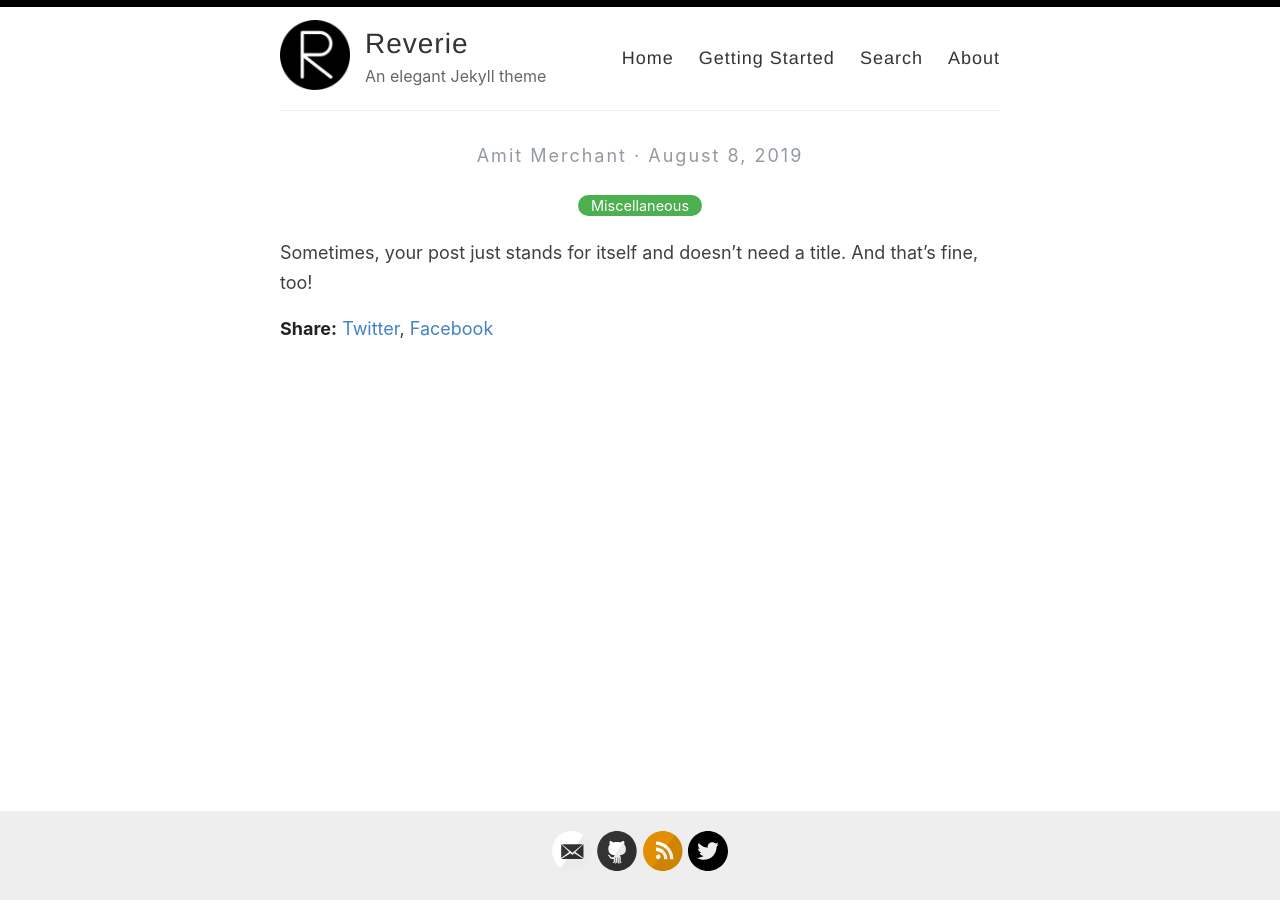
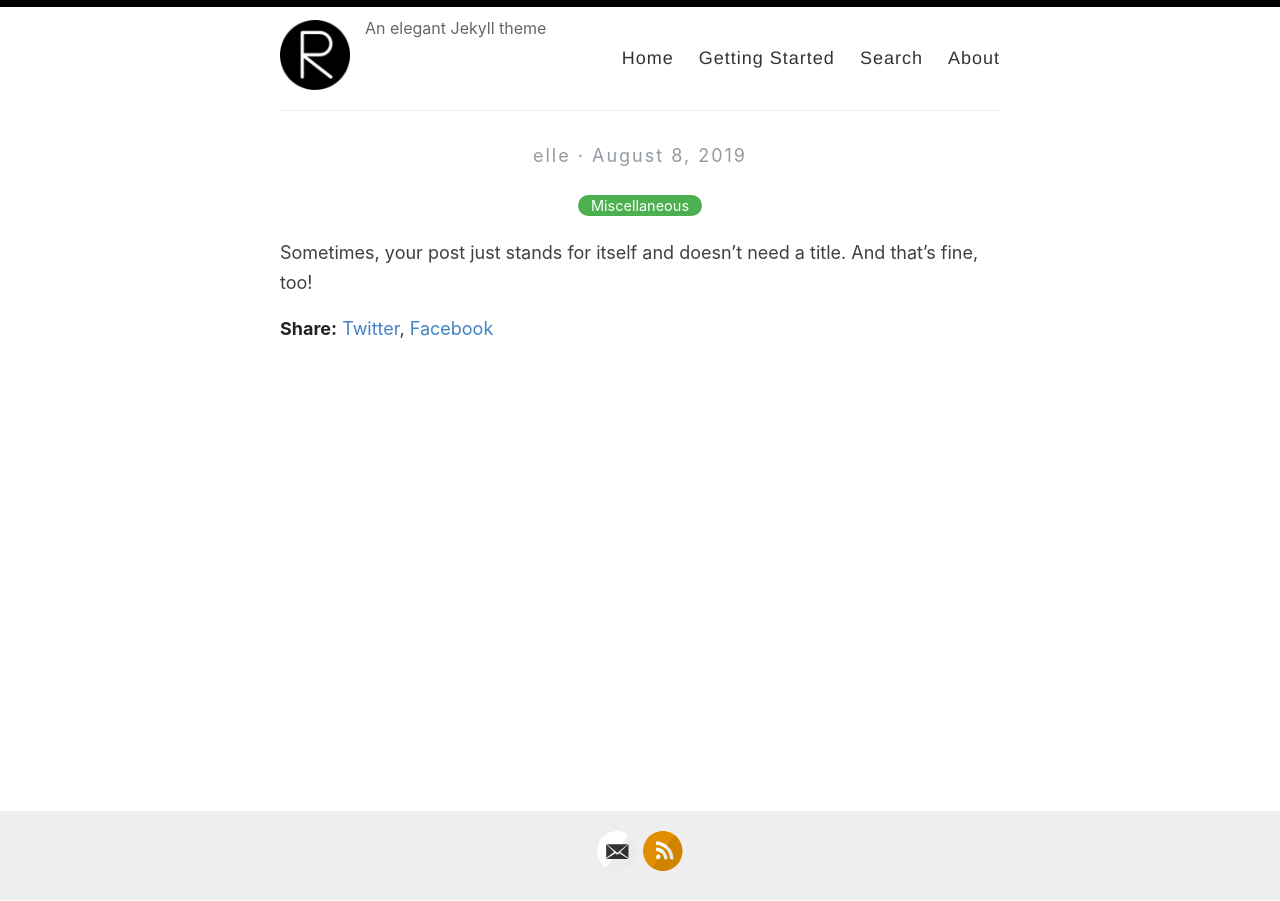
Before and after one commit to ellequelle/ellequelle.github.io-old, a Jekyll site: the page built from _posts/2019-08-08-no-title-posts.md, in a window 1280 px wide. Built offline with Jekyll 4.4.1, drawn with Linux system fonts in a browser that asks for light colours.

Commit message:
Update _config.yml

```diff
--- a/_config.yml
+++ b/_config.yml
@@ -3,10 +3,10 @@
 #
 
 # Name of your site (displayed in the header)
-name: Reverie
+name:
 
 # Name of the author
-author: Amit Merchant
+author: elle
 
 # Short bio or description (displayed in the header)
 description: An elegant Jekyll theme
@@ -21,15 +21,15 @@
 # Includes an icon in the footer for each username you enter
 footer-links:
   dribbble:
-  email: amit.d.merchant@gmail.com
+  email: elleh3113@gmail.com
   facebook:
   flickr:
-  github: amitmerchant1990/reverie
+  github:
   instagram:
   linkedin:
   pinterest:
   rss: rss
-  twitter: amit_merchant
+  twitter:
   stackoverflow:
   youtube: # channel/<your_long_string> or user/<user-name>
   googleplus: # anything in your profile username that comes after plus.google.com/
@@ -41,18 +41,18 @@
 disqus:
 
 # Enter your Google Analytics web tracking code (e.g. UA-2110908-2) to activate tracking
-google_analytics: UA-43339302-11
+google_analytics:
 
 # Your website URL (e.g. http://amitmerchant1990.github.io or http://www.amitmerchant.com)
 # Used for Sitemap.xml and your RSS feed
-url: http://www.amitmerchant.com/reverie
-enforce_ssl: https://www.amitmerchant.com/reverie
+url:
+enforce_ssl:
 
 # If you're hosting your site at a Project repository on GitHub pages
 # (http://yourusername.github.io/repository-name)
 # and NOT your User repository (http://yourusername.github.io)
 # then add in the baseurl here, like this: "/repository-name"
-baseurl: "/reverie"
+baseurl: #"/reverie"
 
 #
 # !! You don't need to change any of the configuration flags below !!
```
